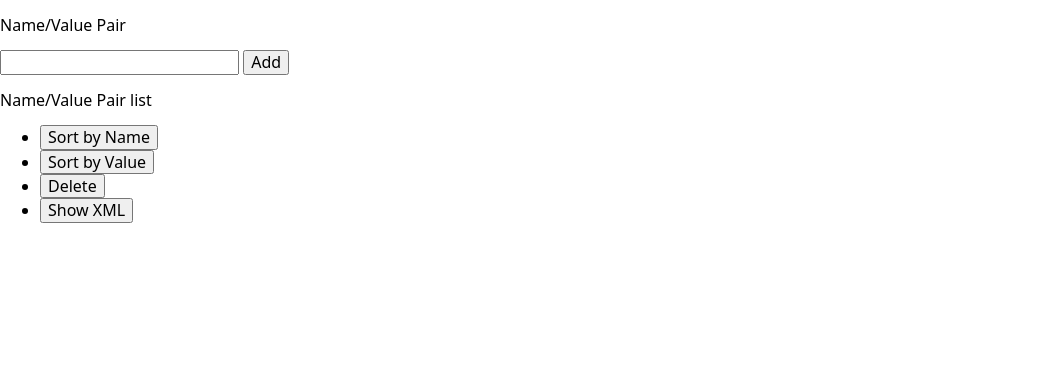
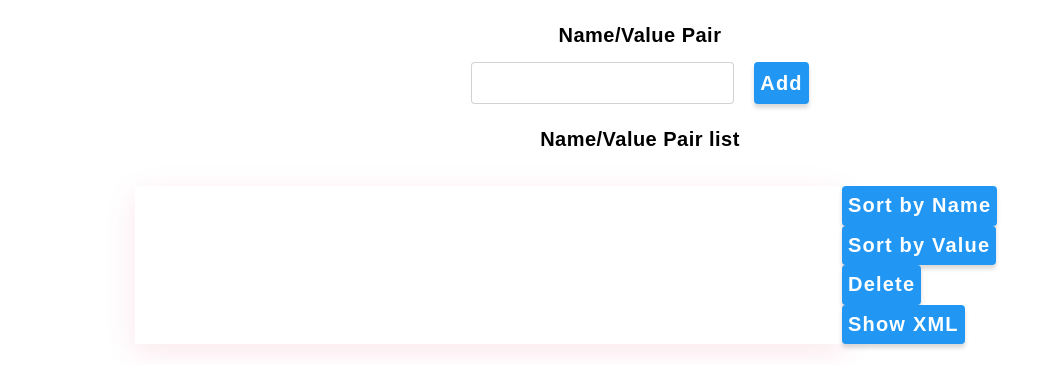
Before and after one commit to yurilov/list-manager, a website built with Parcel: page src/index.html in a window 1280 px wide. Shown: the whole page, without its empty margins (0-1061 px from the left). Built offline with nearby package versions, Linux system fonts and the light colour scheme.

Commit message:
added some styles

```diff
--- a/src/index.html
+++ b/src/index.html
@@ -12,26 +12,31 @@
     />
   </head>
   <body>
-    <div class="form-wrap">
-      <form class="form">
-        <label>
-          <p>Name/Value Pair</p>
-          <input type="text" class="js-input">
-          <button type="submit" data-action="add">Add</button>
-        </label>
-        <p>Name/Value Pair list</p>
-        <ul class="pair-list">
+    <section>
+      <div class="container form-wrap">
+        <form class="form">
+          <label class="form__label">
+            <p class="form__title title">Name/Value Pair</p>
+            <input type="text" class="js-input form__input">
+            <button type="submit" data-action="add" class="form__btn btn">Add</button>
+          </label>
+        </form>
+        </div>
 
-        </ul>
-        <ul class="buttons">
-          <li class="buttons__item"><button type="button" data-sort="name">Sort by Name</button></li>
-          <li class="buttons__item"><button type="button" data-sort="value">Sort by Value</button></li>
-          <li class="buttons__item"><button type="button" data-action="delete">Delete</button></li>
-          <li class="buttons__item"><button type="button" data-action="show-xml">Show XML</button></li>
-        </ul>
-      </form>
-    </div>
-
+        <div class="container output-wrap">
+          <p class="output__title title">Name/Value Pair list</p>
+          <div class="list-wrap">
+            <ul class="pair-list list">
+            </ul>
+            <ul class="buttons list">
+              <li class="buttons__item"><button type="button" class="btn buttons__btn" data-sort="name">Sort by Name</button></li>
+              <li class="buttons__item"><button type="button" class="btn buttons__btn" data-sort="value">Sort by Value</button></li>
+              <li class="buttons__item"><button type="button" class="btn buttons__btn" data-action="delete">Delete</button></li>
+              <li class="buttons__item"><button type="button" class="btn buttons__btn" data-action="show-xml">Show XML</button></li>
+            </ul>
+          </div>
+        </div>
+    </section>
     <script src="./index.js"></script>
   </body>
 </html>
--- /dev/null
+++ b/src/sass/base/_common.scss
@@ -0,0 +1,66 @@
+body {
+  background-color: $whiteColor;
+  color: $primaryTextColor;
+  font-family: $mainFont;
+  letter-spacing: 0.03em;
+}
+
+body.buy-modal-open,
+.franchise-modal-open,
+.locations-modal-open,
+.recipe-modal-open {
+  overflow: hidden;
+}
+
+.container {
+  overflow: hidden;
+  padding-left: 20px;
+  padding-right: 20px;
+  margin: 0 auto;
+  min-width: 320px;
+
+  @media screen and (min-width: $mobile) and (max-width: ($tablet - 1px)) {
+    width: $mobile;
+  }
+
+  @media screen and (min-width: $tablet) {
+    padding-left: 34px;
+    padding-right: 34px;
+    width: $tablet;
+  }
+
+  @media screen and (min-width: $desktop) {
+    padding-left: 115px;
+    padding-right: 115px;
+    width: $desktop;
+  }
+}
+
+.btn {
+  min-width: 50px;
+
+  font-weight: 600;
+  font-size: 20px;
+  line-height: 1.87;
+  text-align: center;
+  letter-spacing: 0.06em;
+  color: $whiteColor;
+  background-color: $accentColor;
+  cursor: pointer;
+  border: none;
+  box-shadow: 0px 4px 4px $btnShadow;
+  border-radius: 4px;
+
+  transition: background-color $transition-duration $timing-function;
+}
+
+.title {
+  margin-bottom: 12px;
+  width: 100%;
+  font-weight: 700;
+  font-size: 20px;
+  line-height: calc(30 / 20);
+  text-align: center;
+
+  color: $blackColor;
+}
--- /dev/null
+++ b/src/sass/components/_form.scss
@@ -0,0 +1,33 @@
+.form {
+  padding: 20px;
+
+  &__label {
+    display: flex;
+    flex-wrap: wrap;
+    justify-content: center;
+  }
+
+  &__input {
+    border: 1px solid rgba(33, 33, 33, 0.2);
+    border-radius: 4px;
+    max-width: 70%;
+    padding-top: 11px;
+    padding-bottom: 11px;
+    padding-right: 12px;
+    padding-left: calc(12px + 18px + 12px);
+    transition: border-color $transition-duration $timing-function;
+    outline: none;
+
+    &:focus-within {
+      border-color: $accentColor;
+    }
+
+    // @media screen and (max-width: ($desktop - 1px)) {
+    //   width: 370px;
+    // }
+  }
+
+  &__btn {
+    margin-left: 20px;
+  }
+}
--- /dev/null
+++ b/src/sass/components/_output.scss
@@ -0,0 +1,9 @@
+.list-wrap {
+  display: flex;
+  padding: 20px;
+}
+
+.pair-list {
+  width: 70%;
+  box-shadow: 0px 8px 30px rgba(212, 20, 67, 0.1);
+}
--- a/src/sass/main.scss
+++ b/src/sass/main.scss
@@ -1 +1,8 @@
-@import './example';
+@import './utils/vars';
+@import './utils/reset';
+@import './utils/breakpoints';
+@import './utils/vh';
+@import './base/common';
+@import './components/form';
+@import './components/buttons';
+@import './components/output';
--- /dev/null
+++ b/src/sass/utils/_breakpoints.scss
@@ -0,0 +1,3 @@
+$mobile: 480px;
+$tablet: 768px;
+$desktop: 1280px;
--- /dev/null
+++ b/src/sass/utils/_reset.scss
@@ -0,0 +1,28 @@
+h1,
+h2,
+h3,
+h4,
+h5,
+h6,
+p {
+  margin: 0;
+}
+
+ul {
+  margin: 0;
+  padding-left: 0;
+}
+
+img {
+  display: block;
+  max-width: 100%;
+  height: auto;
+}
+
+.link {
+  text-decoration: none;
+}
+
+.list {
+  list-style: none;
+}
--- /dev/null
+++ b/src/sass/utils/_vars.scss
@@ -0,0 +1,12 @@
+$mainFont: 'DM Sans', sans-serif;
+$tittleFont: 'Titan One', cursive;
+$whiteColor: #ffffff;
+$blackColor: #000000;
+$accentColor: #2196f3;
+$secondaryBg: #f5f4fa;
+$btnShadow: rgba(0, 0, 0, 0.15);
+$primaryTextColor: #212121;
+$btnHover: #188ce8;
+$btnRedBg: #d41342;
+$timing-function: cubic-bezier(0.4, 0, 0.2, 1);
+$transition-duration: 250ms;
--- /dev/null
+++ b/src/sass/utils/_vh.scss
@@ -0,0 +1,10 @@
+.visually-hidden {
+  position: absolute;
+  width: 1px;
+  height: 1px;
+  margin: -1px;
+  padding: 0;
+  overflow: hidden;
+  border: 0;
+  clip: rect(0 0 0 0);
+}
```
Also changed, not shown: src/sass/_example.scss (deleted, +0 -26 lines), src/sass/components/_buttons.scss (added).
